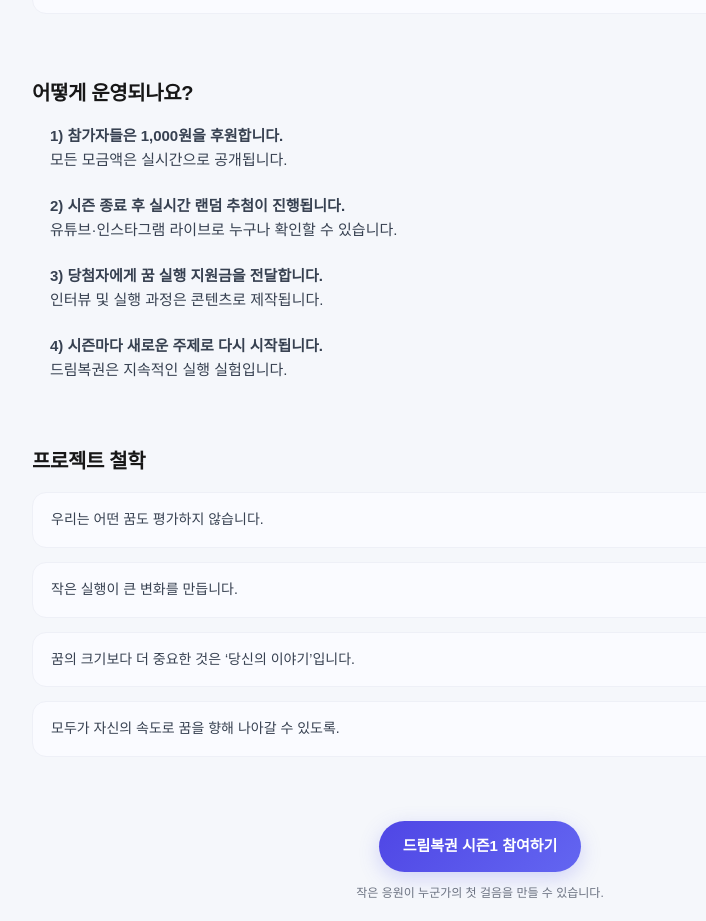
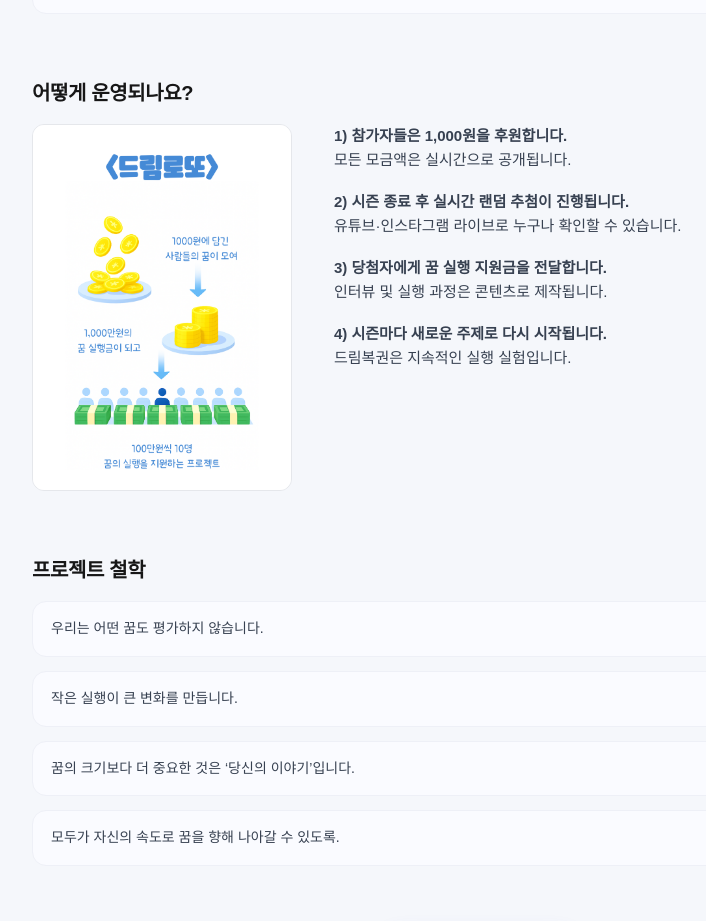
Before and after one commit to mrexfluencer-oss/dream_lotto_1119, a Next.js app: page /project in a window 1280 px wide. Shown: the part 820-1741 px from the top of the page, without its empty margins (160-866 px from the left). Built offline with nearby package versions, Linux system fonts and the light colour scheme; no server answers.

Commit message:
프로젝트 설명에 이미지 넣기

```diff
--- a/app/project/page.tsx
+++ b/app/project/page.tsx
@@ -160,11 +160,48 @@ export default function ProjectPage() {
     어떻게 운영되나요?
   </h2>
 
+  {/* 이미지 + 리스트 2단 레이아웃 */}
+  <div
+    style={{
+      display: "flex",
+      gap: "24px",
+      alignItems: "flex-start",
+      width: "100%",
+      boxSizing: "border-box",
+      flexWrap: "wrap", // 모바일에서 자동 세로 변환
+    }}
+  >
+    {/* 🔹 LEFT: 이미지 */}
+    <div
+      style={{
+        flex: "0 0 260px",
+        maxWidth: "260px",
+        width: "100%",
+        borderRadius: "12px",
+        overflow: "hidden",
+        border: "1px solid #e5e7eb",
+        backgroundColor: "#f9fafb",
+      }}
+    >
+      <img
+        src="/dream-lotto-flow.png"
+        alt="드림복권 시즌1 운영 흐름"
+        style={{
+          width: "100%",
+          height: "auto",
+          display: "block",
+        }}
+      />
+    </div>
+
+    {/* 🔹 RIGHT: HOW 리스트 */}
     <ol
       style={{
+        flex: 1,
+        minWidth: "260px",
         display: "flex",
         flexDirection: "column",
-            gap: "22px",
+        gap: "18px",
         paddingLeft: "18px",
       }}
     >
@@ -188,6 +225,7 @@ export default function ProjectPage() {
         드림복권은 지속적인 실행 실험입니다.
       </li>
     </ol>
+  </div>
 </section>
 
       {/* 철학 섹션 */}
```
Lines whose indentation alone changed are shown as unchanged.
